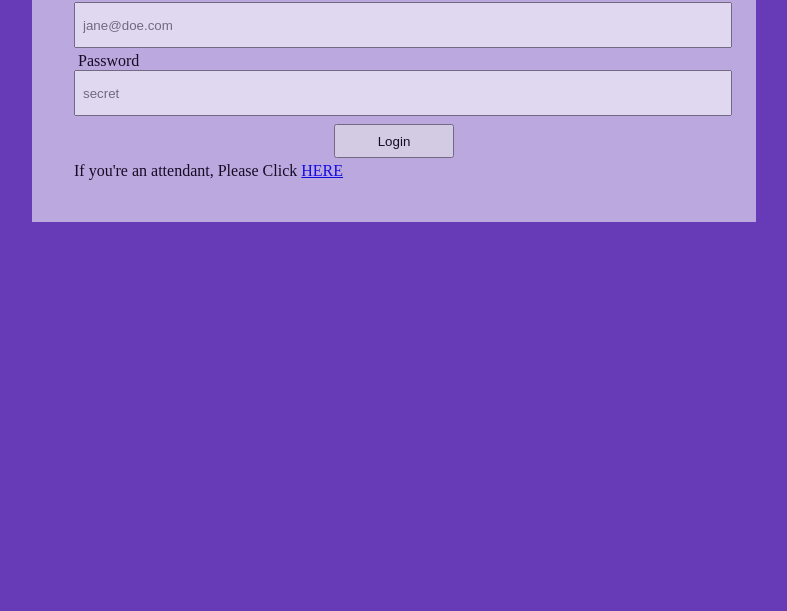
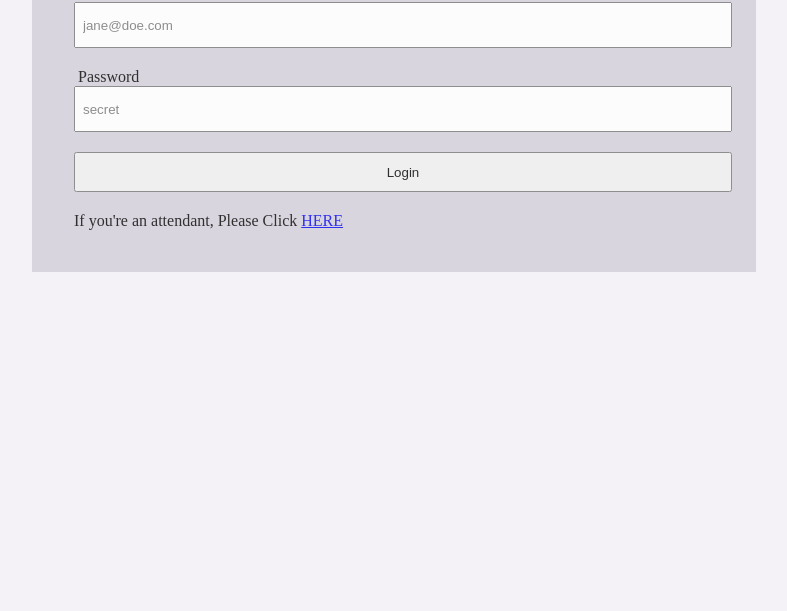
Before and after one commit to Emmanuelaaron/StoreManagement-App, a plain HTML site: page UI/admin/admin_login.html in a window 1280 px wide. Shown: the part 189-800 px from the top of the page, without its empty margins (246-1033 px from the left). Drawn offline with Linux system fonts and the light colour scheme.

```diff
--- a/UI/static/css/admin_login.css
+++ b/UI/static/css/admin_login.css
@@ -4,10 +4,10 @@
 }
 
 body{
-    background: #673ab7;
+    background: #f4f2f7;
 }
 .login-form{
-    background: #d1c4e9;
+    background: #d2ced8;
     padding: 42px;
     width:50vw;
     margin:0 auto;
@@ -16,13 +16,40 @@ body{
 }
 .login-form h1{
     text-align: center;
-    color: #1a237e;
+    color: #0d0f22;
 }
 .login-form label{
  padding: 4px;
  margin-bottom: 3px;
 }
-.login-form input{
+
+
+.login-form input[type='email']{
+    width:100%;
+    height:28px;
+    padding: 7px;
+    margin-bottom: 20px;
+}
+
+.login-form input[type='password']{
+    width:100%;
+    height:28px;
+    padding: 7px;
+    margin-bottom: 20px;
+}
+
+.login-form input[type='submit']{
+    width:102.8%;
+    height:40px;
+    padding: 7px;
+    margin-bottom: 20px;
+}
+
+
+.no-account{
+    color: #05050c;
+}
+/* .login-form input{
     width:100%;
     height:28px;
     padding: 7px;
@@ -39,5 +66,5 @@ body{
 }
 
 .no-account{
-    color: #283593;
+    color: #283593; */
 }
--- a/UI/static/css/attendant_dash.css
+++ b/UI/static/css/attendant_dash.css
@@ -3,7 +3,7 @@
 
 }
 body {
-    background-color: #673ab7;
+    background-color: #f4f2f7;
 }
 
 .navigation{
@@ -43,7 +43,7 @@ li:last-child {
     justify-content: space-evenly;
 }
 #user-details{
-    background: #d1c4e9;
+    background: #d2ced8;
     padding: 18px;
     flex:1;
     flex-basis: 50vw;
@@ -53,7 +53,7 @@ li:last-child {
     padding: 18px;
     flex: 1;
     margin-left: 5px;
-    background: #d1c4e9;
+    background: #d2ced8;
     flex-basis:50vw;
 }
 img{
```
